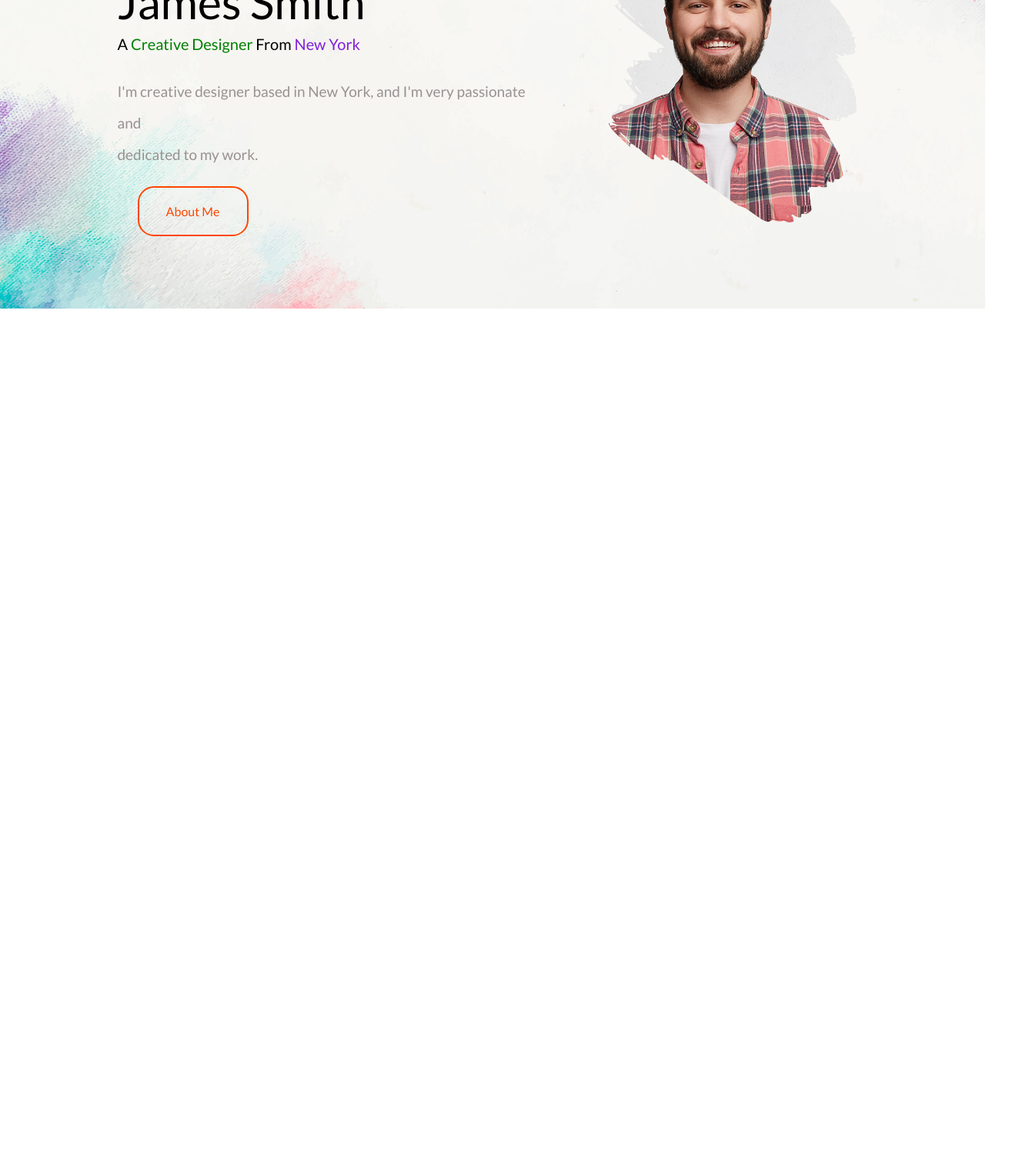
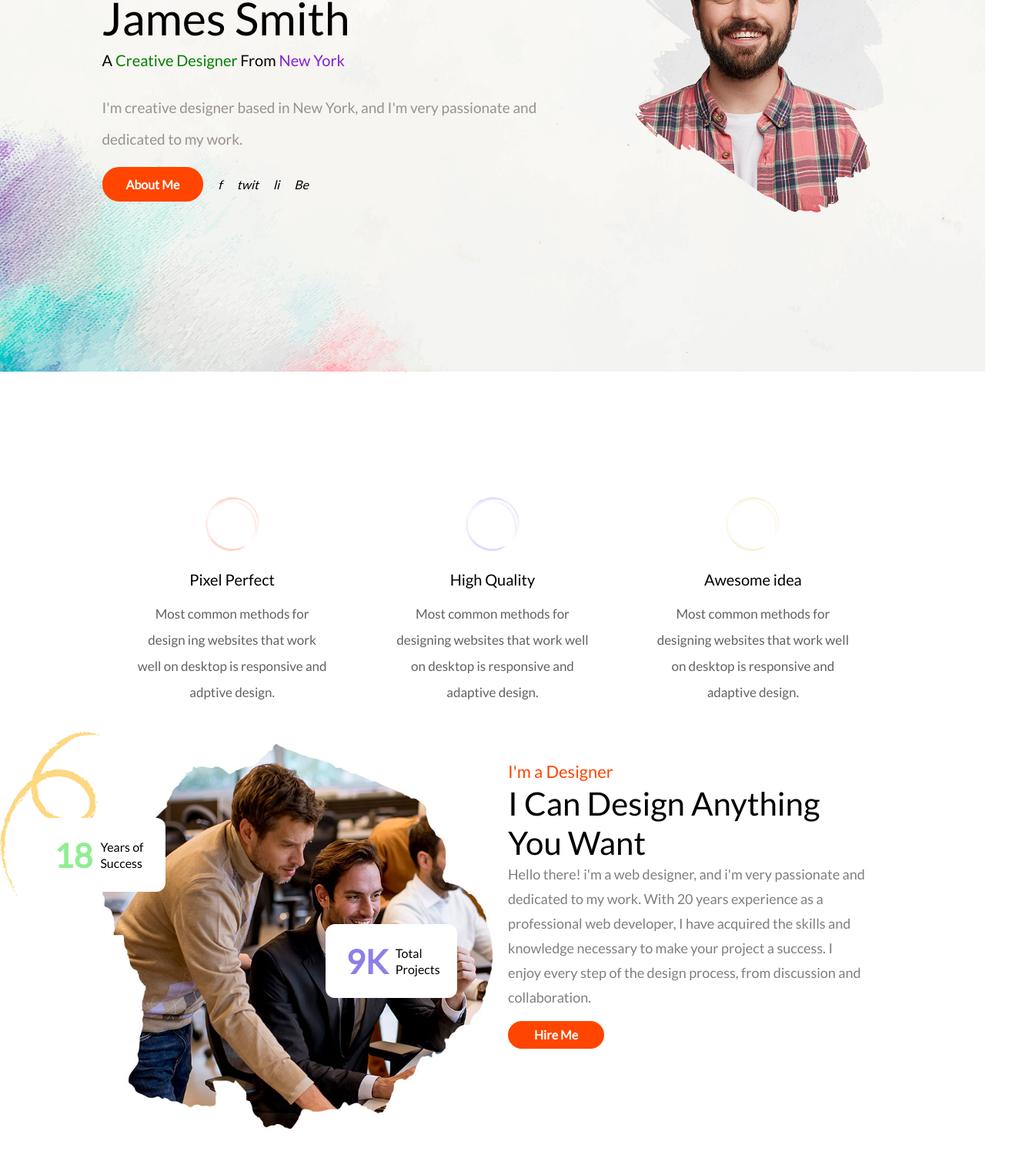
Before and after one commit to priks0019/portfolio, a plain HTML site: page index.html in a window 1280 px wide. Shown: the part 317-1822 px from the top of the page at 77% size, 1337 px wide, since content can reach past the window. Before the commit the page ends 800 px from the top, so only its background shows below. Drawn offline with Linux system fonts and the light colour scheme.

Commit message:
create about and service section

```diff
--- a/assets/stylesheet/main.css
+++ b/assets/stylesheet/main.css
@@ -164,6 +164,15 @@ input,
 select {
   vertical-align: middle;
 }
+/* .group::before,
+.group::after {
+  content: "";
+  clear: both;
+}
+.group::after {
+  clear: both;
+  zoom: 1;
+} */
 /* =============Typoghraphy============== */
 body {
   font-family: "lato";
@@ -178,10 +187,6 @@ li {
 .current a {
   color: orangered;
 }
-/* .container {
-  max-width: 1300px;
-  margin: auto;
-} */
 
 /* ===============header=================== */
 .inner {
@@ -211,34 +216,24 @@ li {
 }
 
 /* ========section======== */
-.background {
-  width: 100%;
-  background: no-repeat;
-  position: relative;
-  height: auto;
-}
+
 .section {
   height: auto;
 }
 .hero {
-  width: 100%;
-  height: 100vh;
-  clear: both;
-  float: left;
-  position: relative;
+  min-height: 100vh;
+  background: url(/images/slider/1.jpg);
+  background-size: cover;
 }
 
 .content {
-  position: absolute;
-  top: -53px;
-  width: 100%;
   display: flex;
-  margin: auto;
+  align-items: flex-end;
+  justify-content: space-between;
 }
 .details {
-  margin: 6em;
   line-height: 41px;
-  margin-top: 18em;
+  margin-top: 15em;
 }
 .hello {
   color: orangered;
@@ -259,12 +254,11 @@ li {
   color: #999191;
 }
 .avatar {
-  margin-top: 16em;
-  margin-right: 14em;
+  margin-top: 3em;
 }
 /* test */
 .container {
-  max-width: 1167px;
+  max-width: 1015px;
   margin: auto;
   padding: 16px;
 }
@@ -290,14 +284,12 @@ li {
   font-weight: bold;
 }
 .btn a {
-  position: relative;
-  color: orangered;
   display: flex;
   justify-content: center;
   align-items: center;
   position: relative;
   border: 2px solid orangered;
-  padding: 10px 20px;
+  padding: 8px 15px;
   border-radius: 21px;
   max-width: 100px;
   z-index: 2;
@@ -308,7 +300,7 @@ li {
   transform: translate(0, 0);
 }
 .btn a:hover {
-  color: #fff;
+  transform: translate(0, 0);
 }
 .btn ::before {
   position: absolute;
@@ -323,5 +315,121 @@ li {
   width: 100%;
 }
 .about-btn {
-  padding: 5px 10px;
+  border: 2px solid orangered;
+  display: inline-block;
+  padding: 0px 29px;
+  font-weight: bold;
+  font-size: 16px;
+  border-radius: 22px;
+  background: orangered;
 }
+.about-btn a {
+  color: #fff;
+}
+
+.hero .social li a {
+  display: block;
+  text-align: center;
+  margin-left: 19px;
+  text-decoration: none;
+}
+.hero .social ul li {
+  float: right;
+}
+.flex-wrapper {
+  display: flex;
+  padding-left: 0;
+  align-items: center;
+}
+.grid {
+  display: grid;
+  grid-template-columns: repeat(3, 1fr);
+  margin-top: 120px;
+}
+.grid-content h2 {
+  font-size: 20px;
+  font-weight: lighter;
+  text-align: center;
+}
+.grid-content p {
+  font-size: 17px;
+  text-align: center;
+  padding: 18px 44px;
+  color: #626262;
+  line-height: 2em;
+}
+.brush {
+  display: flex;
+  justify-content: center;
+  align-items: center;
+  margin: 27px auto;
+}
+
+/* ==============section 3rd================ */
+
+.left-content {
+  position: relative;
+  min-height: 100vh;
+  background: url(/images/about/1.jpg);
+  background-size: contain;
+  background-repeat: no-repeat;
+}
+.wrapper {
+  display: grid;
+  grid-template-columns: repeat(2, 1fr);
+}
+.right-content {
+  padding: 20px;
+  line-height: 2em;
+}
+.right-content h2 {
+  font-size: 22px;
+  font-weight: lighter;
+  color: orangered;
+}
+.right-content h1 {
+  font-size: 42px;
+  font-weight: lighter;
+  line-height: 1.2em;
+}
+.right-content p {
+  font-size: 18px;
+  opacity: 50%;
+}
+.popup-icon {
+  display: flex;
+  position: absolute;
+  top: 96px;
+  left: -89px;
+  line-height: 21px;
+  padding: 27px;
+  border-radius: 12px;
+  align-items: center;
+  background: #fff;
+  width: 117px;
+}
+.popup-icon strong {
+  margin-right: 10px;
+  font-size: 43px;
+  color: lightgreen;
+}
+
+.position {
+  position: absolute;
+  left: 290px;
+  top: 234px;
+}
+.position strong {
+  color: rgb(53 32 213 / 57%);
+}
+.btn2 a {
+  padding: 0 3px;
+}
+.btn2 {
+  margin-top: 15px;
+}
+.section_3 {
+  background-image: url(/images/brushes/about/1.png);
+  background-repeat: no-repeat;
+  position: relative;
+}
--- a/index.html
+++ b/index.html
@@ -39,17 +39,8 @@
           </div>
         </div>
       </nav>
-      <div class="section">
       <div class="hero">
-          <div class="background">
-            <img
-              src="images/slider/1.jpg"
-              alt="background image"
-              width="100%"
-            />
-          </div>
-          <div class="container">
-            <div class="content">
+        <div class="content container">
           <div class="details">
             <div class="hello">
               <h2>Hello, I'm</h2>
@@ -61,35 +52,36 @@
             </div>
             <div class="text">
               <p>
-                    I'm creative designer based in New York, and I'm very
-                    passionate and <br />
+                I'm creative designer based in New York, and I'm very passionate
+                and <br />
                 dedicated to my work.
               </p>
             </div>
-                <div class="container">
-                  <div class="btn about-btn">
+            <div class="container flex-wrapper">
+              <div class="about-btn">
                 <a href="">About Me</a>
               </div>
+
               <div class="social">
                 <ul>
                   <li>
                     <a href="#">
-                          <i class="icon-facebook"></i>
+                      <i class="icon-behance">Be</i>
                     </a>
                   </li>
                   <li>
                     <a href="#">
-                          <i class="icon-twiter"></i>
+                      <i class="icon-linkedin">li</i>
                     </a>
                   </li>
                   <li>
                     <a href="#">
-                          <i class="icon-linkedin"></i>
+                      <i class="icon-twiter">twit</i>
                     </a>
                   </li>
                   <li>
                     <a href="#">
-                          <i class="icon-behance"></i>
+                      <i class="icon-facebook">f</i>
                     </a>
                   </li>
                 </ul>
@@ -105,6 +97,83 @@
           </div>
         </div>
       </div>
+
+      <div class="section_2 group" id="process">
+        <div class="process">
+          <div class="container">
+            <div class="grid">
+              <div class="grid-content">
+                <div class="brush">
+                  <img
+                    src="images/brushes/process/1.png"
+                    alt="brushes effect"
+                    width="70px"
+                  />
+                </div>
+                <h2>Pixel Perfect</h2>
+                <p>
+                  Most common methods for design ing websites that work well on
+                  desktop is responsive and adptive design.
+                </p>
+              </div>
+              <div class="grid-content">
+                <div class="brush">
+                  <img
+                    src="images/brushes/process/2.png"
+                    alt="brushes effect"
+                    width="70px"
+                  />
+                </div>
+                <h2>High Quality</h2>
+                <p>
+                  Most common methods for designing websites that work well on
+                  desktop is responsive and adaptive design.
+                </p>
+              </div>
+              <div class="grid-content">
+                <div class="brush">
+                  <img
+                    src="images/brushes/process/3.png"
+                    alt="brushes effect"
+                    width="70px"
+                  />
+                </div>
+                <h2>Awesome idea</h2>
+                <p>
+                  Most common methods for designing websites that work well on
+                  desktop is responsive and adaptive design.
+                </p>
+              </div>
+            </div>
+          </div>
+        </div>
+      </div>
+
+      <div class="section_3">
+        <div class="about container">
+          <div class="wrapper">
+            <div class="left-content">
+              <div class="popup-icon"><strong>18</strong> Years of Success</div>
+              <div class="popup-icon position">
+                <strong>9K</strong>Total Projects
+              </div>
+            </div>
+
+            <div class="right-content">
+              <h2>I'm a Designer</h2>
+              <h1>I Can Design Anything You Want</h1>
+              <p>
+                Hello there! i'm a web designer, and i'm very passionate and
+                dedicated to my work. With 20 years experience as a professional
+                web developer, I have acquired the skills and knowledge
+                necessary to make your project a success. I enjoy every step of
+                the design process, from discussion and collaboration.
+              </p>
+              <div class="about-btn btn2">
+                <a href="">Hire Me</a>
+              </div>
+            </div>
+          </div>
         </div>
       </div>
     </div>
```
Lines whose indentation alone changed are shown as unchanged.
